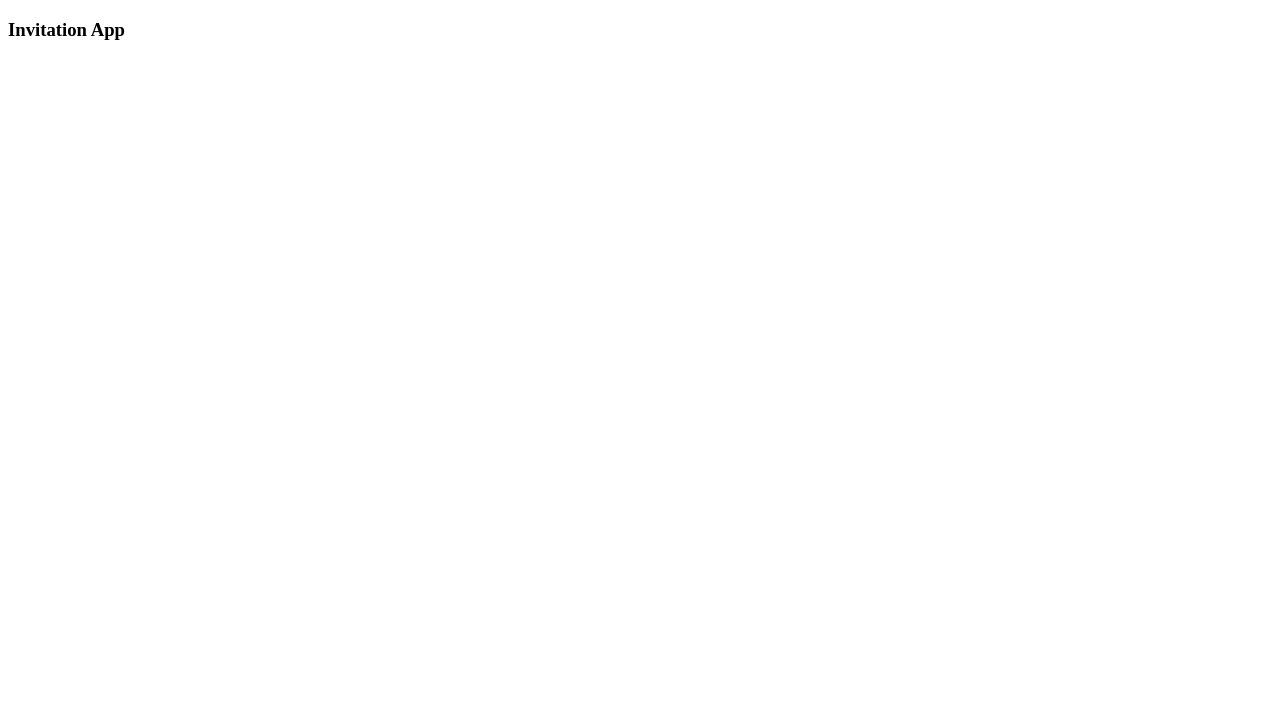
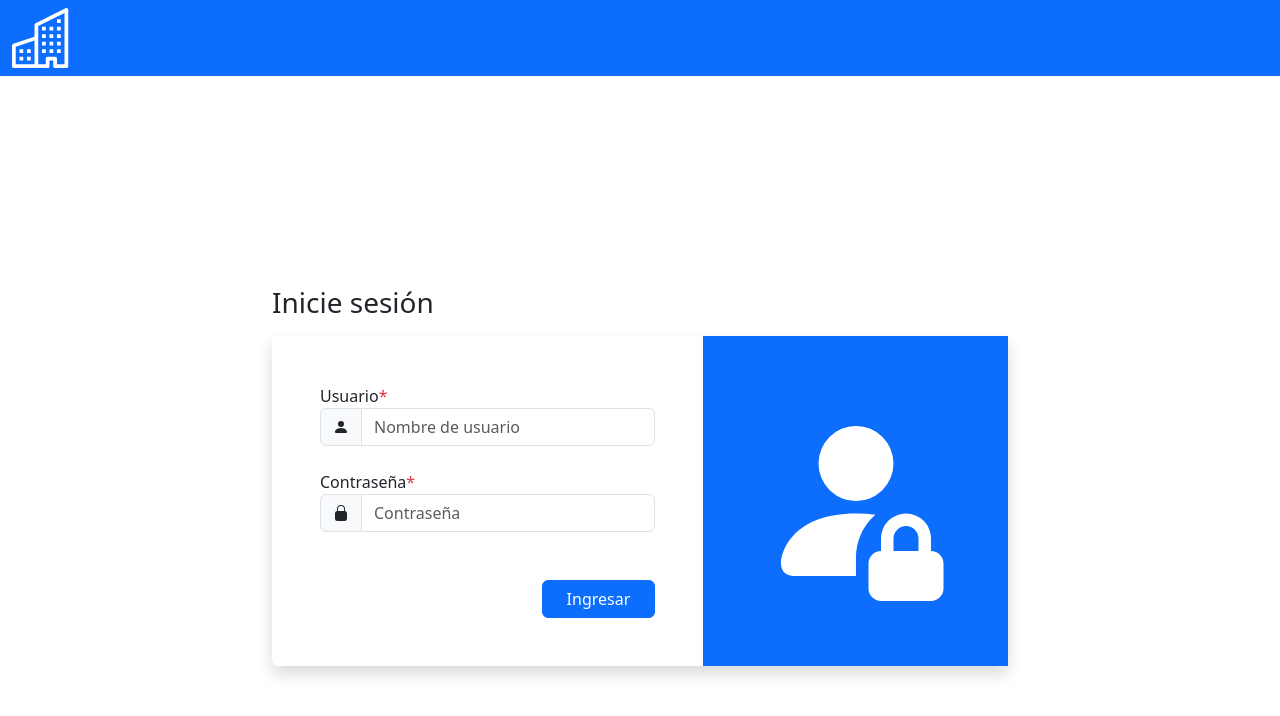
Before and after one commit to nalbera/invitations-module, a React (Vite) app in the folder invitation-app/: page / in a window 1280 px wide. Shown: the top 716 px of the page. Built offline with nearby package versions, Linux system fonts and the light colour scheme.

Commit message:
agrego navbar y formLogin solo UI

```diff
--- a/invitation-app/package.json
+++ b/invitation-app/package.json
@@ -10,8 +10,10 @@
     "preview": "vite preview"
   },
   "dependencies": {
+    "bootstrap": "^5.3.6",
     "react": "^19.1.0",
-    "react-dom": "^19.1.0"
+    "react-dom": "^19.1.0",
+    "react-router-dom": "^7.6.1"
   },
   "devDependencies": {
     "@eslint/js": "^9.25.0",
--- a/invitation-app/src/App.tsx
+++ b/invitation-app/src/App.tsx
@@ -1,11 +1,17 @@
+import { Route, Routes } from "react-router-dom";
 
+import LoginPage from "./pages/LoginPage";
+import NavBar from "./components/NavBar/NavBar";
 
 function App() {
 
 
   return (
     <>
-      <h3>Invitation App</h3>
+        <NavBar />
+        <Routes>
+            <Route path="/" element={<LoginPage />} />
+        </Routes>
     </>
   )
 }
--- /dev/null
+++ b/invitation-app/src/components/Form/FormLoginComponent.tsx
@@ -0,0 +1,63 @@
+
+
+const FormLoginComponent: React.FC = () => {
+    return (
+        <div className="d-flex justify-content-center align-items-center vh-100">
+            <div className="container">
+                <div className="row">
+                    <div className="col-lg-8 offset-lg-2">
+                        <h3 className="mb-3">Inicie sesión</h3>
+                        <div className="bg-white shadow rounded">
+                            <div className="row">
+                                <div className="col-md-7 pe-0">
+                                    <div className="form-left h-100 py-5 px-5">
+                                        <form action="" className="row g-4">
+                                            <div className="col-12">
+                                                <label>Usuario<span className="text-danger">*</span></label>
+                                                <div className="input-group">
+                                                    <div className="input-group-text">
+                                                        <svg xmlns="http://www.w3.org/2000/svg" width="16" height="16" fill="currentColor" className="bi bi-person-fill" viewBox="0 0 16 16">
+                                                            <path d="M3 14s-1 0-1-1 1-4 6-4 6 3 6 4-1 1-1 1zm5-6a3 3 0 1 0 0-6 3 3 0 0 0 0 6"/>
+                                                        </svg>
+                                                    </div>
+                                                    <input type="text" className="form-control" placeholder="Nombre de usuario" />
+                                                </div>
+                                            </div>
+
+                                            <div className="col-12">
+                                                <label>Contraseña<span className="text-danger">*</span></label>
+                                                <div className="input-group">
+                                                    <div className="input-group-text">
+                                                        <svg xmlns="http://www.w3.org/2000/svg" width="16" height="16" fill="currentColor" className="bi bi-lock-fill" viewBox="0 0 16 16">
+                                                            <path fill-rule="evenodd" d="M8 0a4 4 0 0 1 4 4v2.05a2.5 2.5 0 0 1 2 2.45v5a2.5 2.5 0 0 1-2.5 2.5h-7A2.5 2.5 0 0 1 2 13.5v-5a2.5 2.5 0 0 1 2-2.45V4a4 4 0 0 1 4-4m0 1a3 3 0 0 0-3 3v2h6V4a3 3 0 0 0-3-3"/>
+                                                        </svg>
+                                                    </div>
+                                                    <input type="text" className="form-control" placeholder="Contraseña" />
+                                                </div>
+                                            </div>
+
+
+                                            <div className="col-12">
+                                                <button type="submit" className="btn btn-primary px-4 float-end mt-4">Ingresar</button>
+                                            </div>
+                                        </form>
+                                    </div>
+                                </div>
+                                <div className="col-md-5 ps-0 d-none d-md-block">
+                                    <div className="form-right h-100 bg-primary text-white text-center d-flex align-items-center justify-content-center">
+                                        {/* <h2 className="fs-1">Welcome Back!!!</h2> */}
+                                        <svg xmlns="http://www.w3.org/2000/svg" width="200" height="200" fill="currentColor" className="bi bi-person-fill-lock" viewBox="0 0 16 16">
+                                            <path d="M11 5a3 3 0 1 1-6 0 3 3 0 0 1 6 0m-9 8c0 1 1 1 1 1h5v-1a2 2 0 0 1 .01-.2 4.49 4.49 0 0 1 1.534-3.693Q8.844 9.002 8 9c-5 0-6 3-6 4m7 0a1 1 0 0 1 1-1v-1a2 2 0 1 1 4 0v1a1 1 0 0 1 1 1v2a1 1 0 0 1-1 1h-4a1 1 0 0 1-1-1zm3-3a1 1 0 0 0-1 1v1h2v-1a1 1 0 0 0-1-1"/>
+                                        </svg>
+                                    </div>
+                                </div>
+                            </div>
+                        </div>
+                    </div>
+                </div>
+            </div>
+        </div>
+    )
+}
+
+export default FormLoginComponent
--- /dev/null
+++ b/invitation-app/src/components/NavBar/NavBar.tsx
@@ -0,0 +1,17 @@
+
+
+
+const NavBar: React.FC = () => {
+  return (
+    <nav className="navbar navbar-dark bg-primary">
+        <div className="container-fluid">
+            <svg xmlns="http://www.w3.org/2000/svg" width="60" height="60" fill="currentColor" className="bi bi-buildings text-white" viewBox="0 0 16 16">
+                <path d="M14.763.075A.5.5 0 0 1 15 .5v15a.5.5 0 0 1-.5.5h-3a.5.5 0 0 1-.5-.5V14h-1v1.5a.5.5 0 0 1-.5.5h-9a.5.5 0 0 1-.5-.5V10a.5.5 0 0 1 .342-.474L6 7.64V4.5a.5.5 0 0 1 .276-.447l8-4a.5.5 0 0 1 .487.022M6 8.694 1 10.36V15h5zM7 15h2v-1.5a.5.5 0 0 1 .5-.5h2a.5.5 0 0 1 .5.5V15h2V1.309l-7 3.5z"/>
+                <path d="M2 11h1v1H2zm2 0h1v1H4zm-2 2h1v1H2zm2 0h1v1H4zm4-4h1v1H8zm2 0h1v1h-1zm-2 2h1v1H8zm2 0h1v1h-1zm2-2h1v1h-1zm0 2h1v1h-1zM8 7h1v1H8zm2 0h1v1h-1zm2 0h1v1h-1zM8 5h1v1H8zm2 0h1v1h-1zm2 0h1v1h-1zm0-2h1v1h-1z"/>
+            </svg>
+        </div>
+    </nav>
+  )
+}
+
+export default NavBar
--- a/invitation-app/src/main.tsx
+++ b/invitation-app/src/main.tsx
@@ -1,9 +1,14 @@
-import { StrictMode } from 'react'
-import { createRoot } from 'react-dom/client'
-import App from './App.tsx'
+import { StrictMode } from 'react';
+import { createRoot } from 'react-dom/client';
+import { BrowserRouter } from 'react-router-dom';
+import 'bootstrap/dist/css/bootstrap.css';
+
+import App from './App.tsx';
 
 createRoot(document.getElementById('root')!).render(
   <StrictMode>
-    <App />
+    <BrowserRouter>
+        <App />
+    </BrowserRouter>
   </StrictMode>,
 )
--- /dev/null
+++ b/invitation-app/src/pages/LoginPage.tsx
@@ -0,0 +1,9 @@
+import FormLoginComponent from "../components/Form/FormLoginComponent";
+
+const LoginPage: React.FC = () => {
+  return (
+    <FormLoginComponent />
+  )
+}
+
+export default LoginPage;
```
Also changed, not shown: 1 other file (tests, documents, lock files or other folders).
